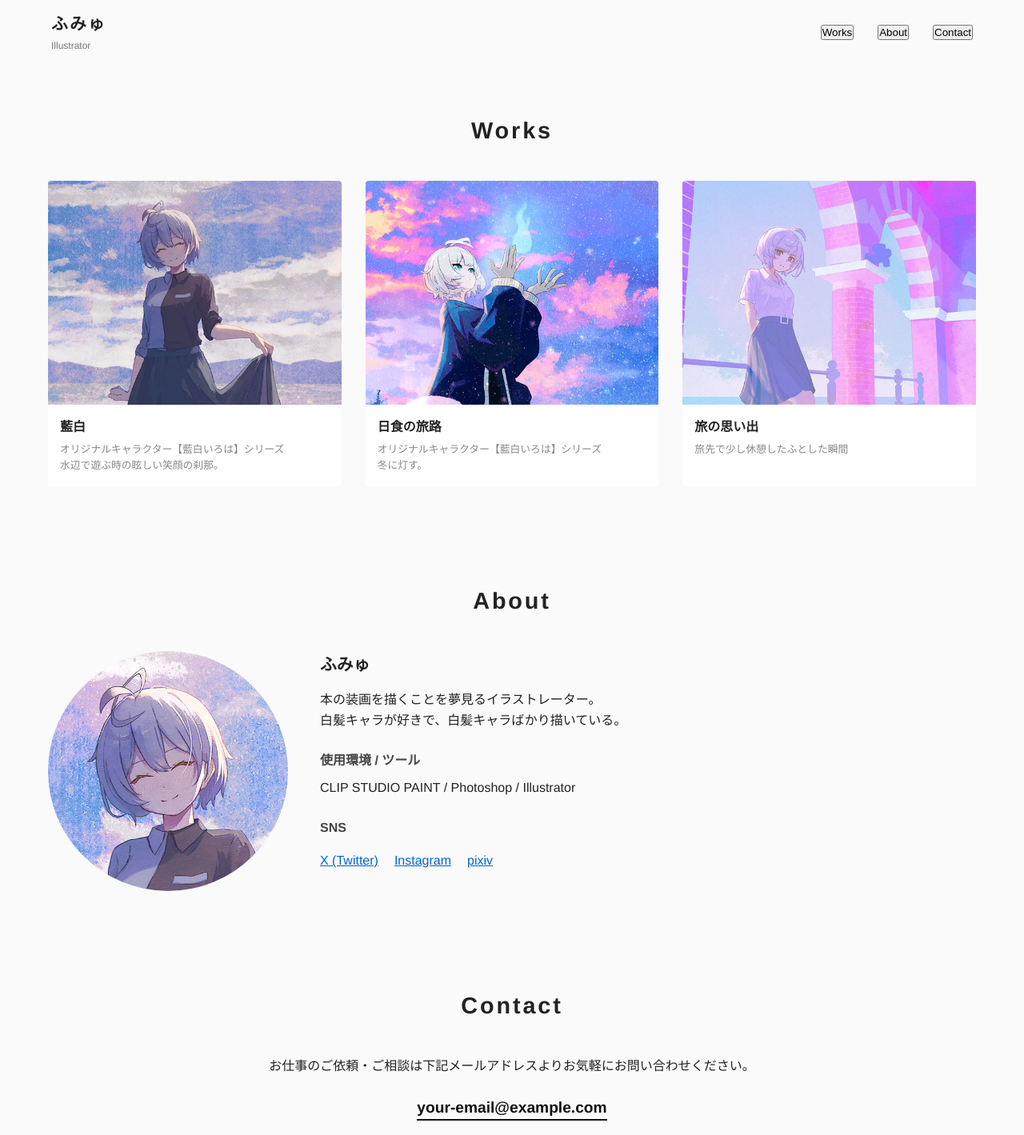
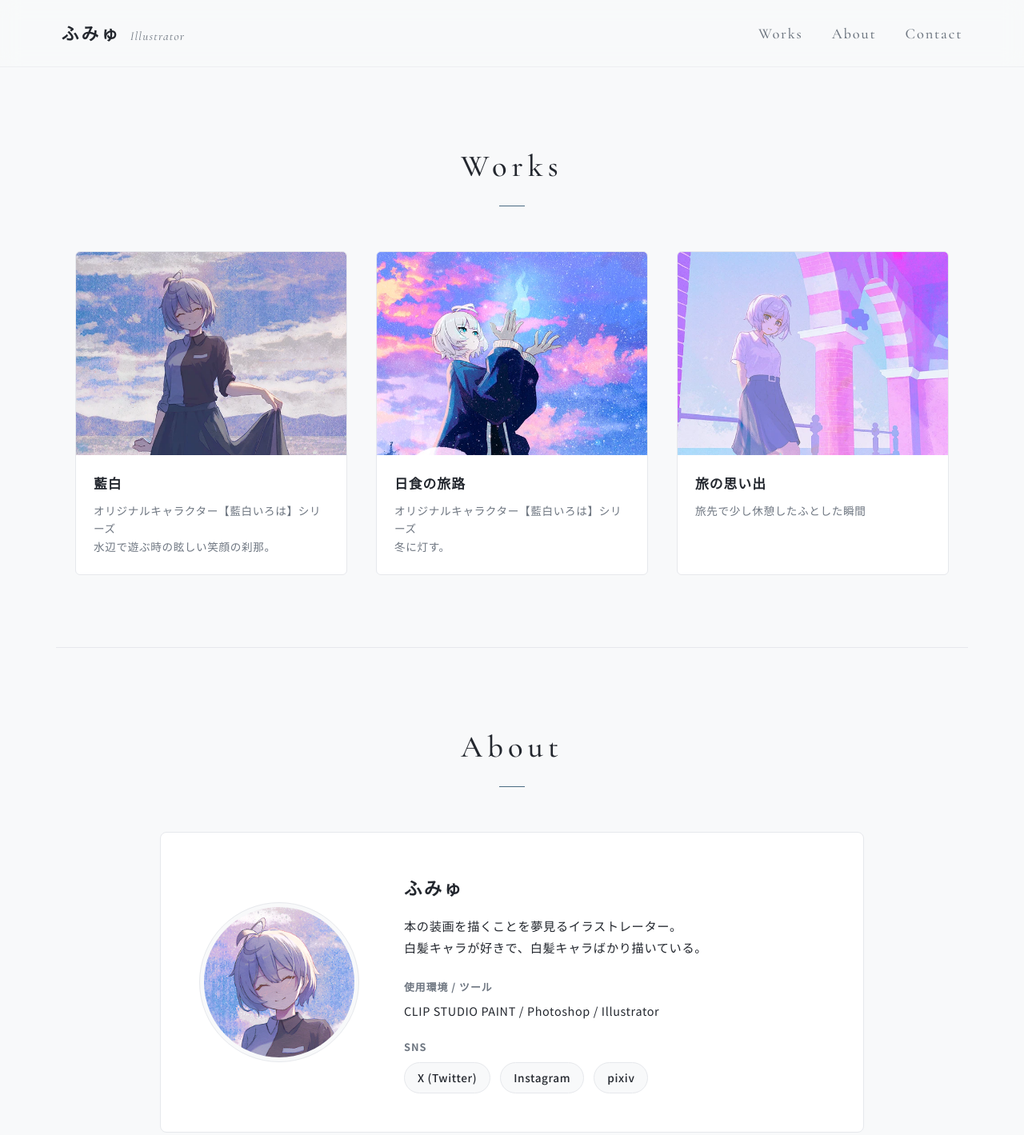
Before and after one commit to baruru099/-2027, a plain HTML site: page PERSONAL/b.html in a window 1280 px wide. Shown: the top 1419 px of the page at 80% size. Drawn offline with nearby package versions, Linux system fonts and the light colour scheme; a script that the page names is missing.

Commit message:
Add files via upload

```diff
--- a/PERSONAL/CSS/abcde.css
+++ b/PERSONAL/CSS/abcde.css
@@ -1,4 +1,15 @@
-/* 基本設定・リセット */
+/* 基本設定・カラーパレット */
+:root {
+    --bg-color: #f8f9fa;       /* わずかに青みのある透明感の高い白 */
+    --surface-color: #ffffff;
+    --text-main: #23272e;      /* 真っ黒よりも柔らかいチャコール */
+    --text-muted: #6e7681;
+    --accent-color: #4a6b82;   /* 作品名「藍白」にも馴染む落ち着いた藍鼠色 */
+    --border-color: #e6e8ec;
+    --font-serif: 'Cormorant Garamond', Georgia, serif;
+    --font-sans: 'Noto Sans JP', 'Helvetica Neue', Arial, sans-serif;
+}
+
 * {
     margin: 0;
     padding: 0;
@@ -6,15 +17,19 @@
 }
 
 body {
-    font-family: 'Helvetica Neue', Arial, 'ヒラギノ角ゴ Pro W3', 'Hiragino Kaku Gothic Pro', 'メイリオ', Meiryo, sans-serif;
-    color: #222222;
-    background-color: #fafafa;
-    line-height: 1.6;
-    padding-top: 80px; /* ヘッダー固定用マージン */
+    font-family: var(--font-sans);
+    color: var(--text-main);
+    background-color: var(--bg-color);
+    line-height: 1.8;
+    letter-spacing: 0.04em;
+    padding-top: 84px;
+    -webkit-font-smoothing: antialiased;
 }
+
 body.no-scroll {
     overflow: hidden;
 }
+
 a {
     color: inherit;
     text-decoration: none;
@@ -35,247 +50,494 @@ img {
     top: 0;
     left: 0;
     width: 100%;
-    height: 80px;
-    background-color: rgba(250, 250, 250, 0.95);
-    backdrop-filter: blur(5px);
+    height: 84px;
+    background-color: rgba(248, 249, 250, 0.85);
+    backdrop-filter: blur(12px);
+    -webkit-backdrop-filter: blur(12px);
+    border-bottom: 1px solid rgba(230, 232, 236, 0.6);
     display: flex;
     justify-content: space-between;
     align-items: center;
-    padding: 0 5%;
+    padding: 0 6%;
     z-index: 100;
 }
 
+.logo {
+    display: flex;
+    align-items: baseline;
+    gap: 12px;
+}
+
 .logo a {
-    font-size: 1.3rem;
-    font-weight: bold;
-    letter-spacing: 0.1em;
+    font-size: 1.35rem;
+    font-weight: 700;
+    letter-spacing: 0.14em;
 }
 
 .logo span {
-    display: block;
-    font-size: 0.75rem;
-    color: #777777;
-    margin-top: 2px;
+    font-family: var(--font-serif);
+    font-style: italic;
+    font-size: 0.95rem;
+    color: var(--text-muted);
+    letter-spacing: 0.08em;
 }
 
 .nav ul {
     display: flex;
     list-style: none;
-    gap: 30px;
+    gap: 36px;
 }
 
-.nav a {
-    font-size: 0.95rem;
-    color: #555555;
-    transition: color 0.2s ease;
+.nav button {
+    font-family: var(--font-serif);
+    font-size: 1.15rem;
+    font-weight: 500;
+    letter-spacing: 0.1em;
+    color: var(--text-muted);
+    position: relative;
+    padding-bottom: 4px;
+    transition: color 0.3s ease;
+    border: none;
+    background-color: #00000000;
+    cursor: pointer;
 }
 
-.nav a:hover {
-    color: #000000;
+.nav button::after {
+    content: '';
+    position: absolute;
+    bottom: 0;
+    left: 0;
+    width: 0;
+    height: 1px;
+    background-color: var(--text-main);
+    transition: width 0.3s ease;
+}
+
+.nav button:hover {
+    color: var(--text-main);
+}
+
+.nav button:hover::after {
+    width: 100%;
 }
 
 /* 共通セクション設定 */
 .section {
-    max-width: 1200px;
+    max-width: 1140px;
     margin: 0 auto;
-    padding: 60px 20px;
+    padding: 90px 24px;
 }
 
 .section h2 {
-    font-size: 1.8rem;
-    letter-spacing: 0.1em;
-    margin-bottom: 40px;
+    font-family: var(--font-serif);
+    font-size: 2.4rem;
+    font-weight: 500;
+    letter-spacing: 0.16em;
+    margin-bottom: 56px;
     text-align: center;
+    color: var(--text-main);
+    position: relative;
 }
+
+.section h2::after {
+    content: '';
+    display: block;
+    width: 32px;
+    height: 1px;
+    background-color: var(--accent-color);
+    margin: 14px auto 0;
+}
+
+/* オーバーレイ（ライトボックス） */
 .gallery-overlay {
     display: none;
     position: fixed;
     width: 100%;
     height: 100%;
-    background-color: rgba(0, 0, 0, 0.5);
-    z-index: 100;
+    background-color: rgba(15, 18, 22, 0.88);
+    backdrop-filter: blur(6px);
+    z-index: 200;
     top: 0;
     left: 0;
-    transition: opacity;
+    transition: opacity 0.3s ease;
     overflow: auto;
 }
+
 .gallery-overlay.is-close {
     opacity: 0;
 }
+
 .gallery-overlay.is-active {
     display: flex;
     opacity: 1;
 }
-.gallery-overlay button {
+
+.gallery-overlay .overlay-img-btn {
     width: fit-content;
-    height: 90%;
-    background-color: #00000000;
+    height: 88%;
+    background-color: transparent;
     padding: 0;
     margin: auto;
     border: none;
     cursor: zoom-in;
     transition: height 0.3s ease-in-out;
 }
+
 .gallery-overlay img {
     margin: 0;
     height: 100%;
+    border-radius: 2px;
+    box-shadow: 0 20px 50px rgba(0, 0, 0, 0.5);
     transition: opacity 0.4s ease-in-out;
     opacity: 0;
     pointer-events: auto;
 }
+
 .gallery-overlay img.is-active {
     opacity: 1;
 }
-.gallery-overlay button.is-zoomed {
+
+.gallery-overlay .overlay-img-btn.is-zoomed {
     height: 150%;
     cursor: zoom-out;
 }
 
-/* ギャラリー（レスポンシブ・グリッド） */
+.back-btn,
+.next-btn {
+    position: fixed;
+    width: 52px;
+    height: 52px;
+    top: 50%;
+    transform: translateY(-50%);
+    border: 1px solid rgba(255, 255, 255, 0.25);
+    border-radius: 50%;
+    background-color: rgba(255, 255, 255, 0.12);
+    backdrop-filter: blur(4px);
+    color: #ffffff;
+    font-size: 1.1rem;
+    cursor: pointer;
+    opacity: 0;
+    transition: opacity 0.3s ease, background-color 0.3s ease, transform 0.2s ease;
+    z-index: 210;
+}
+
+.back-btn.is-active,
+.next-btn.is-active {
+    opacity: 0.75;
+}
+
+.back-btn {
+    left: 4vw;
+}
+
+.next-btn {
+    right: 4vw;
+}
+
+.back-btn:hover,
+.next-btn:hover {
+    opacity: 1;
+    background-color: rgba(255, 255, 255, 0.28);
+}
+
+/* ギャラリー（グリッド） */
 .gallery-grid {
     display: grid;
-    grid-template-columns: repeat(auto-fill, minmax(280px, 1fr));
-    gap: 30px;
+    grid-template-columns: repeat(auto-fill, minmax(310px, 1fr));
+    gap: 36px;
 }
 
 .gallery-item {
-    background-color: #ffffff;
-    border-radius: 4px;
+    background-color: var(--surface-color);
+    border: 1px solid var(--border-color);
+    border-radius: 6px;
     overflow: hidden;
-    transition: transform 0.3s ease, box-shadow 0.3s ease;
+    display: flex;
+    flex-direction: column;
+    transition: transform 0.35s cubic-bezier(0.22, 1, 0.36, 1), box-shadow 0.35s ease, border-color 0.35s ease;
     cursor: pointer;
 }
 
-.gallery-item:hover {
-    transform: translateY(-4px);
-    box-shadow: 0 10px 20px rgba(0,0,0,0.06);
+@media (hover: hover) {
+    .gallery-item:hover {
+        transform: translateY(-6px);
+        box-shadow: 0 16px 32px rgba(20, 28, 38, 0.08);
+        border-color: #d0d5dd;
+    }
 }
 
 .image-wrapper {
     overflow: hidden;
-    background-color: #eee;
+    background-color: #eef1f5;
+    aspect-ratio: 4 / 3; /* 統一感のある美しい比率に調整 */
 }
 
 .image-wrapper img {
     width: 100%;
-    height: 280px;
-    object-fit: cover; /* 画像の縦横比を崩さず枠内に収める設定 */
-    transition: transform 0.3s ease;
+    height: 100%;
+    object-fit: cover;
+    transition: transform 0.5s cubic-bezier(0.22, 1, 0.36, 1);
 }
 
-.gallery-item:hover .image-wrapper img {
-    transform: scale(1.03);
+@media (hover: hover) {
+    .gallery-item:hover .image-wrapper img {
+        transform: scale(1.04);
+    }
 }
 
 .item-info {
-    padding: 15px;
+    padding: 20px 22px 24px;
+    flex-grow: 1;
 }
 
 .item-info h3 {
-    font-size: 1rem;
-    font-weight: bold;
-    margin-bottom: 5px;
+    font-size: 1.05rem;
+    font-weight: 700;
+    letter-spacing: 0.06em;
+    margin-bottom: 8px;
+    color: var(--text-main);
+    transition: color 0.3s ease;
+}
+
+.gallery-item:hover .item-info h3 {
+    color: var(--accent-color);
 }
 
 .item-info p {
-    font-size: 0.8rem;
-    color: #888888;
+    font-size: 0.85rem;
+    line-height: 1.65;
+    color: var(--text-muted);
 }
 
 /* About セクション */
+.about-section {
+    border-top: 1px solid var(--border-color);
+}
+
 .about-container {
     display: flex;
-    gap: 40px;
-    align-items: flex-start;
+    gap: 56px;
+    align-items: center;
+    max-width: 880px;
+    margin: 0 auto;
+    background-color: var(--surface-color);
+    padding: 48px;
+    border-radius: 8px;
+    border: 1px solid var(--border-color);
 }
 
 .about-image {
-    flex: 1;
-    max-width: 300px;
+    flex-shrink: 0;
+    width: 200px;
+    height: 200px;
+    border-radius: 50%;
+    padding: 5px;
+    border: 1px solid var(--border-color);
+    background-color: var(--bg-color);
 }
 
 .about-image img {
-    border-radius: 50%; /* 丸型アイコン */
+    width: 100%;
+    height: 100%;
+    object-fit: cover;
+    border-radius: 50%;
 }
 
 .about-text {
-    flex: 2;
+    flex: 1;
 }
 
 .about-text h3 {
-    font-size: 1.3rem;
-    margin-bottom: 15px;
+    font-size: 1.4rem;
+    font-weight: 700;
+    letter-spacing: 0.1em;
+    margin-bottom: 14px;
+}
+
+.about-bio {
+    font-size: 0.95rem;
+    color: var(--text-main);
+    margin-bottom: 24px;
+}
+
+.about-detail {
+    margin-top: 20px;
 }
 
 .about-text h4 {
-    font-size: 1rem;
-    margin: 25px 0 8px 0;
-    color: #444;
+    font-size: 0.8rem;
+    font-weight: 700;
+    letter-spacing: 0.08em;
+    text-transform: uppercase;
+    color: var(--text-muted);
+    margin-bottom: 6px;
+}
+
+.about-detail p {
+    font-size: 0.9rem;
 }
 
 .social-links {
     display: flex;
-    gap: 20px;
+    flex-wrap: wrap;
+    gap: 12px;
     list-style: none;
-    margin-top: 15px;
+    margin-top: 8px;
 }
 
 .social-links a {
-    color: #0066cc;
-    text-decoration: underline;
+    display: inline-block;
+    font-size: 0.85rem;
+    font-weight: 500;
+    color: var(--text-main);
+    padding: 6px 16px;
+    border: 1px solid var(--border-color);
+    border-radius: 999px;
+    background-color: var(--bg-color);
+    transition: all 0.25s ease;
+}
+
+.social-links a:hover {
+    background-color: var(--text-main);
+    color: #ffffff;
+    border-color: var(--text-main);
+    transform: translateY(-2px);
 }
 
 /* Contact セクション */
 .contact-section {
+    padding-top: 40px;
+    padding-bottom: 110px;
+}
+
+.contact-box {
+    max-width: 720px;
+    margin: 0 auto;
     text-align: center;
+    background-color: var(--surface-color);
+    border: 1px solid var(--border-color);
+    border-radius: 8px;
+    padding: 56px 32px;
+}
+
+.contact-box h2 {
+    margin-bottom: 28px;
+}
+
+.contact-box p {
+    font-size: 0.95rem;
+    color: var(--text-muted);
 }
 
 .contact-mail {
-    margin-top: 25px;
+    margin-top: 32px;
 }
 
 .contact-mail a {
-    font-size: 1.2rem;
-    font-weight: bold;
-    color: #111111;
-    border-bottom: 2px solid #111111;
-    padding-bottom: 4px;
+    display: inline-block;
+    font-family: var(--font-serif);
+    font-size: 1.45rem;
+    font-weight: 600;
+    letter-spacing: 0.06em;
+    color: var(--text-main);
+    padding: 10px 28px;
+    border: 1px solid var(--text-main);
+    border-radius: 4px;
+    transition: all 0.3s ease;
+}
+
+.contact-mail a:hover {
+    background-color: var(--text-main);
+    color: #ffffff;
 }
 
 /* フッター */
 .footer {
     text-align: center;
     padding: 40px 20px;
-    font-size: 0.8rem;
-    color: #888888;
-    border-top: 1px solid #eeeeee;
+    font-family: var(--font-serif);
+    font-size: 0.9rem;
+    letter-spacing: 0.1em;
+    color: var(--text-muted);
+    border-top: 1px solid var(--border-color);
+    background-color: var(--surface-color);
 }
 
-/* スマホ表示向け調整 */
+/* スマホ・タブレット表示向け調整 */
 @media (max-width: 768px) {
     body {
-        padding-top: 70px;
+        padding-top: 68px;
     }
 
     .header {
-        height: 70px;
+        height: 68px;
+        padding: 0 5%;
     }
-    .gallery-overlay button {
-        width: 90%;
+
+    .logo {
+        flex-direction: column;
+        gap: 0;
+    }
+
+    .logo a {
+        font-size: 1.15rem;
+    }
+
+    .logo span {
+        font-size: 0.75rem;
+        margin-top: -2px;
+    }
+
+    .nav ul {
+        gap: 20px;
+    }
+
+    .nav a {
+        font-size: 1rem;
+    }
+
+    .section {
+        padding: 64px 20px;
+    }
+
+    .section h2 {
+        font-size: 2rem;
+        margin-bottom: 40px;
+    }
+
+    .back-btn,
+    .next-btn {
+        visibility: hidden;
+    }
+
+    .gallery-overlay .overlay-img-btn {
+        width: 92%;
         height: fit-content;
     }
+
     .gallery-overlay img {
         width: 100%;
-        height: 100%;
+        height: auto;
     }
 
     .about-container {
         flex-direction: column;
-        align-items: center;
         text-align: center;
+        padding: 36px 24px;
+        gap: 28px;
+    }
+
+    .about-image {
+        width: 160px;
+        height: 160px;
     }
 
     .social-links {
         justify-content: center;
     }
+
+    .contact-mail a {
+        font-size: 1.15rem;
+        padding: 10px 20px;
+    }
 }
```
